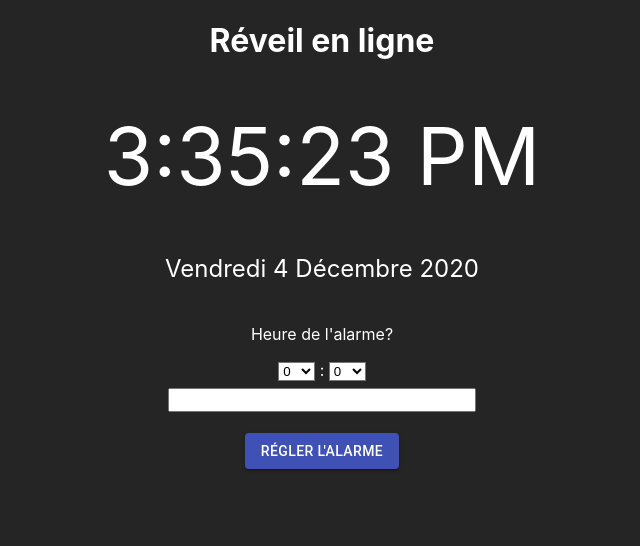
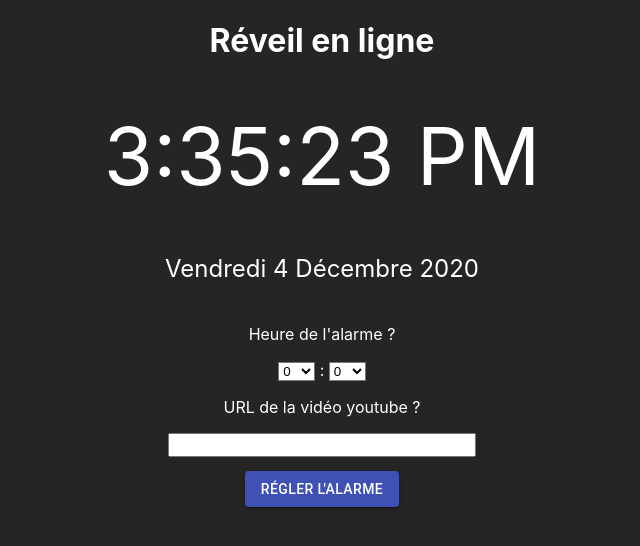
Before and after one commit to Perintos/alarm-online, a React (Create React App) app: page / in a window 1280 px wide. Shown: the top 546 px of the page, without its empty margins (318-958 px from the left). Built offline with nearby package versions, Linux system fonts and the light colour scheme.

Commit message:
correction bug timer et ajout d'un texte

```diff
--- a/src/Components/SelectHour.js
+++ b/src/Components/SelectHour.js
@@ -25,7 +25,7 @@ const SelectHour = ({setHour,setMinute}) => {
     return(
         <div>
             <Grid container direction="column" justify="center" alignItems="center" >
-                <Grid item xs={12}><p>Heure de l'alarme?</p></Grid>
+                <Grid item xs={12}><p>Heure de l'alarme ?</p></Grid>
                 <Grid item xs={12}>
                     <select class="white" onChange={handleChangeHours}>
                         {listOptionsHour}
--- a/src/Components/UrlVideo.js
+++ b/src/Components/UrlVideo.js
@@ -1,11 +1,13 @@
 import React from 'react';
+import Grid from '@material-ui/core/Grid';
 
 const UrlVideo = ({onUrlChange}) => {
 
     return(
-        <div class="margin-x-small">
-            <input type="text" id="standard-basic" name="url-video" label="url de la vidéo" onChange={onUrlChange}/>
-        </div>
+        <Grid container direction="column" justify="center" alignItems="center" >
+            <Grid item xs={12}><p>URL de la vidéo youtube ?</p></Grid>
+            <Grid item xs={12}><input type="text" id="standard-basic" name="url-video" label="url de la vidéo" onChange={onUrlChange}/></Grid>
+        </Grid>
     )
 }
 
--- a/src/Pages/Home.js
+++ b/src/Pages/Home.js
@@ -27,12 +27,10 @@ const Home = () => {
             setDate(new Date());
         }, 1000);
 
-        if(isRunning && hour === date.getHours() && minute === date.getMinutes()){
+        if(isRunning && hour == date.getHours() && minute == date.getMinutes()){
             setPlay(1);
             setTimesUp(true)
         }
-
-        console.log("play = " + play);
 
         return () => clearInterval(interval);
     }, [date,isRunning,minute,hour,play]);
```
